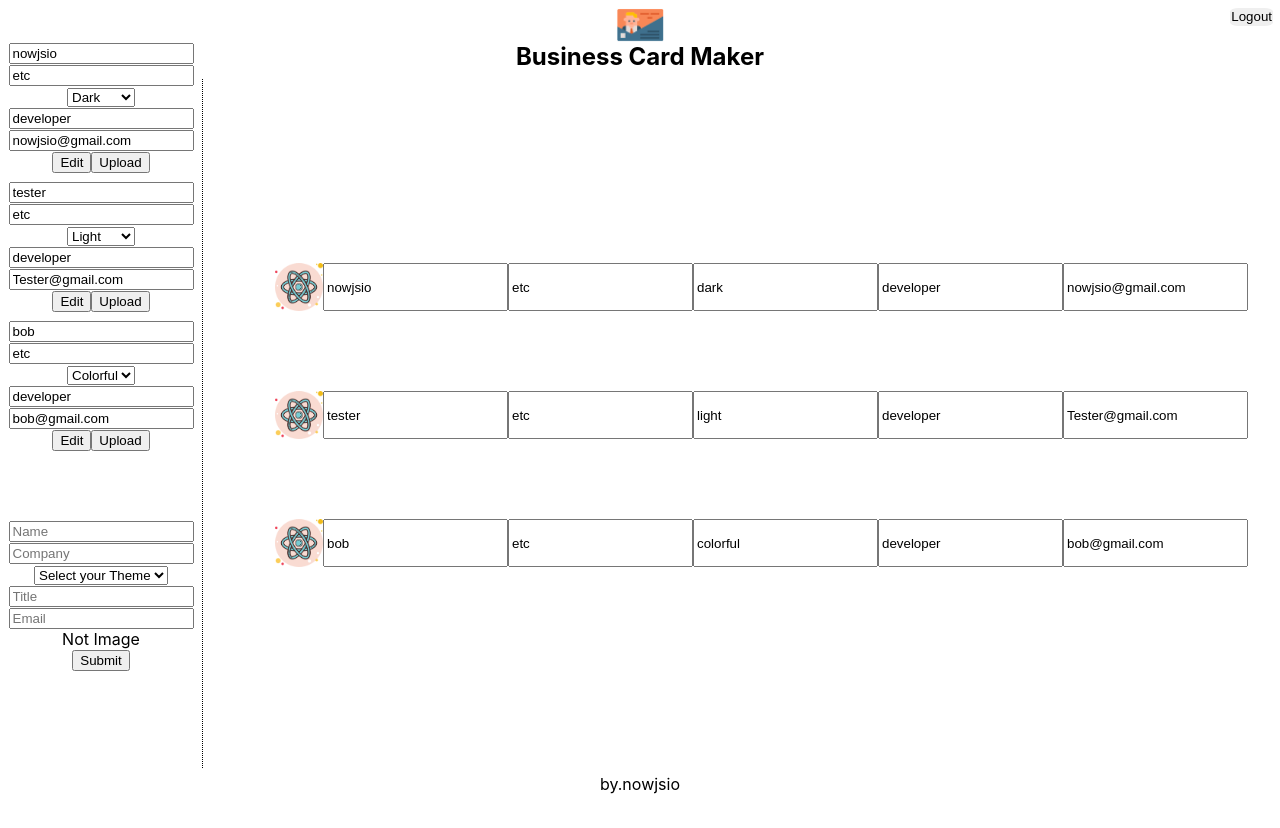
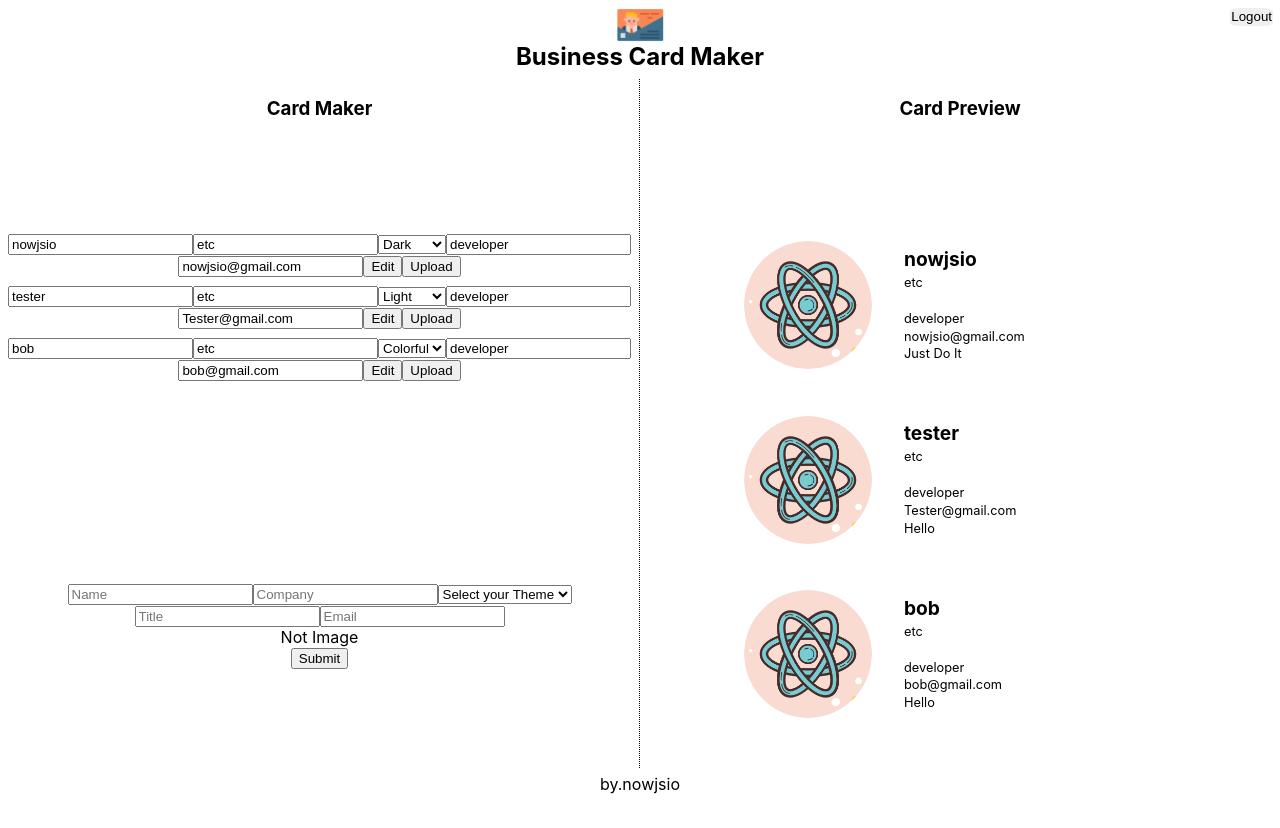
Before and after one commit to nowjsio/business-card-maker, a React (Create React App) app: page /maker in a window 1280 px wide. Before the commit the page ends 800 px from the top, so only its background shows below. Built offline with nearby package versions, Linux system fonts and the light colour scheme; no server answers; sample sign-in values are in the browser's storage.

Commit message:
feat: apply css for Preview components

```diff
--- a/src/components/editor/editor.jsx
+++ b/src/components/editor/editor.jsx
@@ -7,6 +7,7 @@ const Editor = ({ datas, onSubmit, onEdit, onUploadImage }) => {
   console.log(datas);
   return (
     <section className={styles.editor}>
+      <h1 className={styles.title}>Card Maker</h1>
       <ul className={styles.editorItemList}>
         {datas &&
           datas.map((item, idx) => {
--- a/src/components/editor/editor.module.css
+++ b/src/components/editor/editor.module.css
@@ -1,4 +1,4 @@
-@value makerLightPink from '../../../src/common/css/colors.module.css';
+@value makerLightPink, makerGreen from '../../../src/common/css/colors.module.css';
 @value mediaQueryDeskTops from '../../../src/common/css/size.module.css';
 
 .editor {
@@ -24,6 +24,12 @@
     align-items: center;
 
 }
+.title {
+    width: 100%;
+    text-align: center;
+    margin-bottom: 1em;
+    color: makerGreen;
+}
 .editorForm {
     height: 50%;
     flex: 1;
--- a/src/components/maker/maker.jsx
+++ b/src/components/maker/maker.jsx
@@ -16,6 +16,9 @@ const Maker = ({ authService }) => {
       theme: 'dark',
       title: 'developer',
       email: 'nowjsio@gmail.com',
+      message: 'Just Do It',
+      fileName: 'nowjsio',
+      fileUrl: null,
     },
     {
       id: 1,
@@ -24,6 +27,9 @@ const Maker = ({ authService }) => {
       theme: 'light',
       title: 'developer',
       email: 'Tester@gmail.com',
+      message: 'Hello',
+      fileName: 'tester',
+      fileUrl: null,
     },
     {
       id: 2,
@@ -32,6 +38,9 @@ const Maker = ({ authService }) => {
       theme: 'colorful',
       title: 'developer',
       email: 'bob@gmail.com',
+      message: 'Hello',
+      fileName: 'bob',
+      fileUrl: null,
     },
   ]);
   // const location = useLocation();
--- a/src/components/maker/maker.module.css
+++ b/src/components/maker/maker.module.css
@@ -7,8 +7,8 @@
     flex-direction: column;
 }
 .container {
+    display: flex;
     flex: 1;
-    display: flex;
 }
 
 @media screen and (max-width: mediaQueryDeskTops) {
--- a/src/components/preview/preview-item/preview-item.jsx
+++ b/src/components/preview/preview-item/preview-item.jsx
@@ -2,15 +2,20 @@ import React from 'react';
 import styles from './preview-item.module.css';
 
 const PreviewItem = ({ item }) => {
-  const { name, company, theme, title, email } = item;
+  const DEFAULT_IMAGAE = '/images/default_logo.png';
+  const { name, company, theme, title, email, message, fileName, fileUrl } =
+    item;
+  const url = fileUrl || DEFAULT_IMAGAE;
   return (
     <li className={`${styles.previewItem} ${styles[theme]}`}>
-      <img className={styles.image} src="/images/default_logo.png" alt="logo" />
-      <input type="text" id="name" value={name} />
-      <input type="text" id="company" value={company} />
-      <input type="text" id="theme" value={theme} />
-      <input type="text" id="title" value={title} />
-      <input type="email" id="email" value={email} />
+      <img className={styles.avatar} src={url} alt={`profile ${fileName}`} />
+      <div className={styles.info}>
+        <h1 className={styles.name}>{name}</h1>
+        <p className={styles.company}>{company}</p>
+        <p className={styles.title}>{title}</p>
+        <p className={styles.email}>{email}</p>
+        <p className={styles.message}>{message}</p>
+      </div>
     </li>
   );
 };
--- a/src/components/preview/preview-item/preview-item.module.css
+++ b/src/components/preview/preview-item/preview-item.module.css
@@ -1,24 +1,59 @@
-@value makerGrey, makerColorful, makerWheat, makerBlack from '../../../../src/common/css/colors.module.css';
+@value makerWhite, makerGrey, makerColorful, makerWheat, makerBlack, makerShadow from '../../../../src/common/css/colors.module.css';
 
 .previewItem {
     display: flex;
-    justify-content: center;
-    padding: 2em;
-    margin-bottom: 1em;
-    border-radius: 2em;
-    text-align: center;
+    align-items: center;
+    width: 100%;
+    border-radius: 1em;
+    margin-bottom: 0.5em;
+    padding: 0.2em 0;
+    box-shadow: 6px 6px 8px 0px makerShadow;
+    max-width: 30rem;
 }
 
 .previewItem.dark {
     background-color: makerGrey;
+    color: makerWhite;
 }
 .previewItem.light {
     background-color: makerWheat;
+    color: makerBlack;
 }
 .previewItem.colorful {
     background: makerColorful;
 }
 
-.image {
-    width: 3em
+.avatar {
+    width: 10em;
+    height: 10em;
+    padding: 1em;
+    margin-left: 0.5em;
+    margin-right: 1em;
+    border-radius: 50%;
 }
+
+.name, .company, .title, .email, .message {
+    margin: 0;
+    font-size: 0.8rem;
+    margin-bottom: 0.2em;
+}
+
+.name {
+    font-size: 1.2rem
+}
+
+.company {
+    margin-bottom: 1em;
+}
+.info {
+    width: 100%;
+}
+.company::after {
+    content: '';
+    display: block;
+    width: 90%;
+    margin-bottom: 1.5em;
+    height: 2px;
+    background-color: makerWhite;
+    transform: translateY(0.5em);
+}
--- a/src/components/preview/preview.jsx
+++ b/src/components/preview/preview.jsx
@@ -4,13 +4,16 @@ import PreviewItem from './preview-item/preview-item';
 
 const Preview = ({ datas }) => {
   return (
-    <ul className={styles.preview}>
+    <section className={styles.preview}>
+      <h1 className={styles.title}>Card Preview</h1>
+      <ul className={styles.previewList}>
         {datas &&
           datas.map((item, idx) => {
             const key = Date.now() + idx;
             return <PreviewItem key={key} item={item} />;
           })}
       </ul>
+    </section>
   );
 };
 
--- a/src/components/preview/preview.module.css
+++ b/src/components/preview/preview.module.css
@@ -1,13 +1,24 @@
-@value makerLightGrey from '../../../src/common/css/colors.module.css';
+@value makerLightGrey, makerGreen from '../../../src/common/css/colors.module.css';
 
 .preview {
-    list-style: none;
     flex-basis: 50%;
     margin: 0;
     background-color: makerLightGrey;
+}
+
+.title {
+    width: 100%;
     text-align: center;
+    margin-bottom: 1em;
+    color: makerGreen;
+}
+
+.previewList {
+    width: 100%;
+    height: 100%;
+    padding: 0.5em 2em;
     display: flex;
     flex-direction: column;
+    align-items: center;
     justify-content: center;
-    align-items: center;
 }
```
Lines whose indentation alone changed are shown as unchanged.
